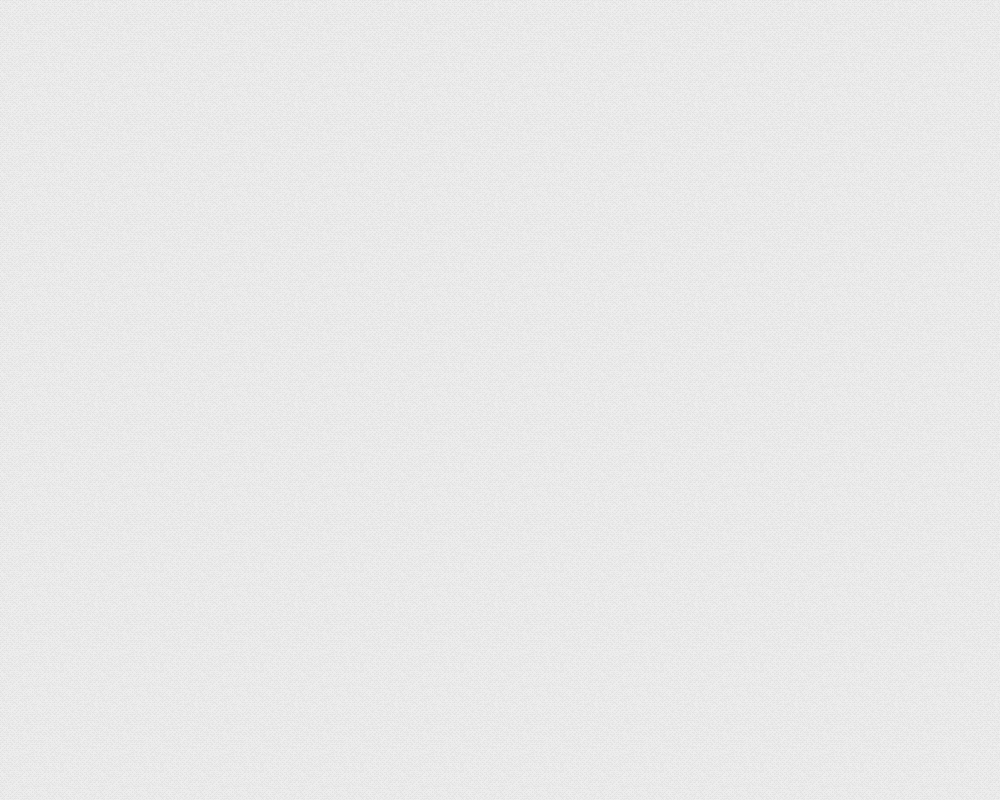
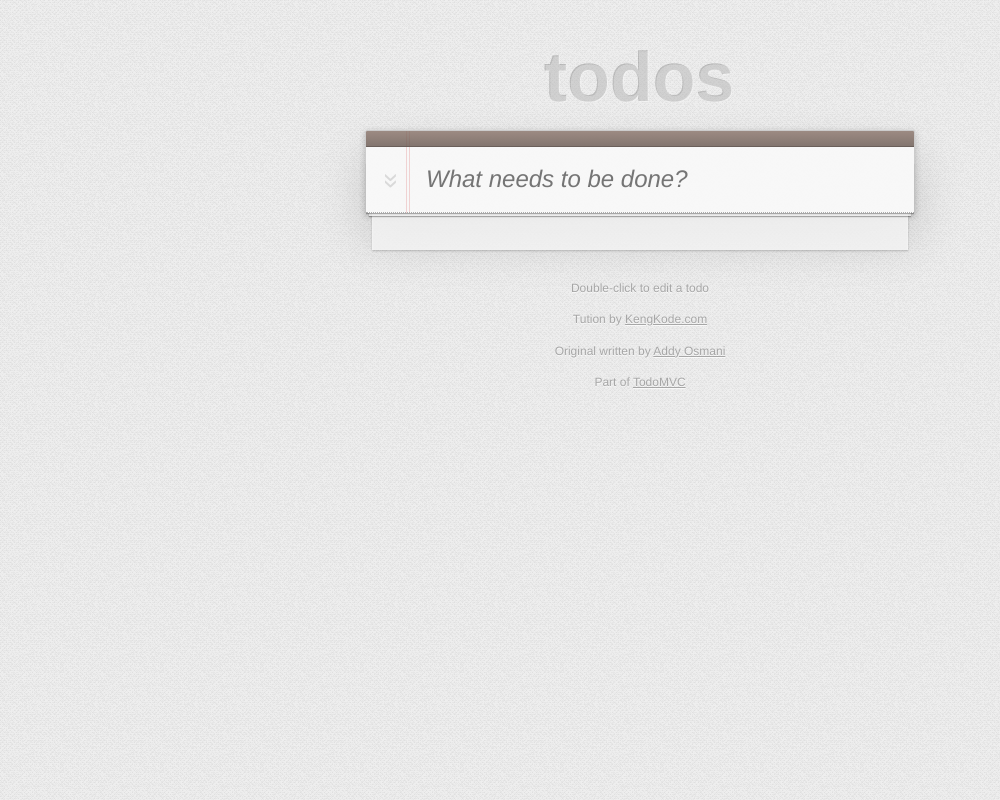
Before and after one commit to KengKode/kk-tutorial-todolist, a plain HTML site: page index.html in a window 1280 px wide. Shown: the whole page, without its empty margins (0-1000 px from the left). Drawn offline with Linux system fonts and the light colour scheme.

Commit message:
Add HTML content

```diff
--- a/index.html
+++ b/index.html
@@ -8,6 +8,25 @@
         <link rel="shortcut icon" href="assets/favicon.ico" />
     </head>
     <body>
+        <section id="todoapp">
+            <header id="header">
+                <h1>todos</h1>
+                <input id="new-todo" placeholder="What needs to be done?" autofocus>
+            </header>
+            <section id="main">
+                <input id="toggle-all" type="checkbox">
+                <label for="toggle-all">Mark all as complete</label>
+                <ul id="todo-list"></ul>
+            </section>
+            <footer id="footer"></footer>
+        </section>
+
+        <div id="info">
+            <p>Double-click to edit a todo</p>
+            <p>Tution by <a href="https://github.com/kengkode">KengKode.com</a></p>
+            <p>Original written by <a href="https://github.com/addyosmani">Addy Osmani</a></p>
+            <p>Part of <a href="http://todomvc.com">TodoMVC</a></p>
+        </div>
 
         <script type="text/template" id="item-template"></script>
         <script type="text/template" id="stats-template"></script>
```
